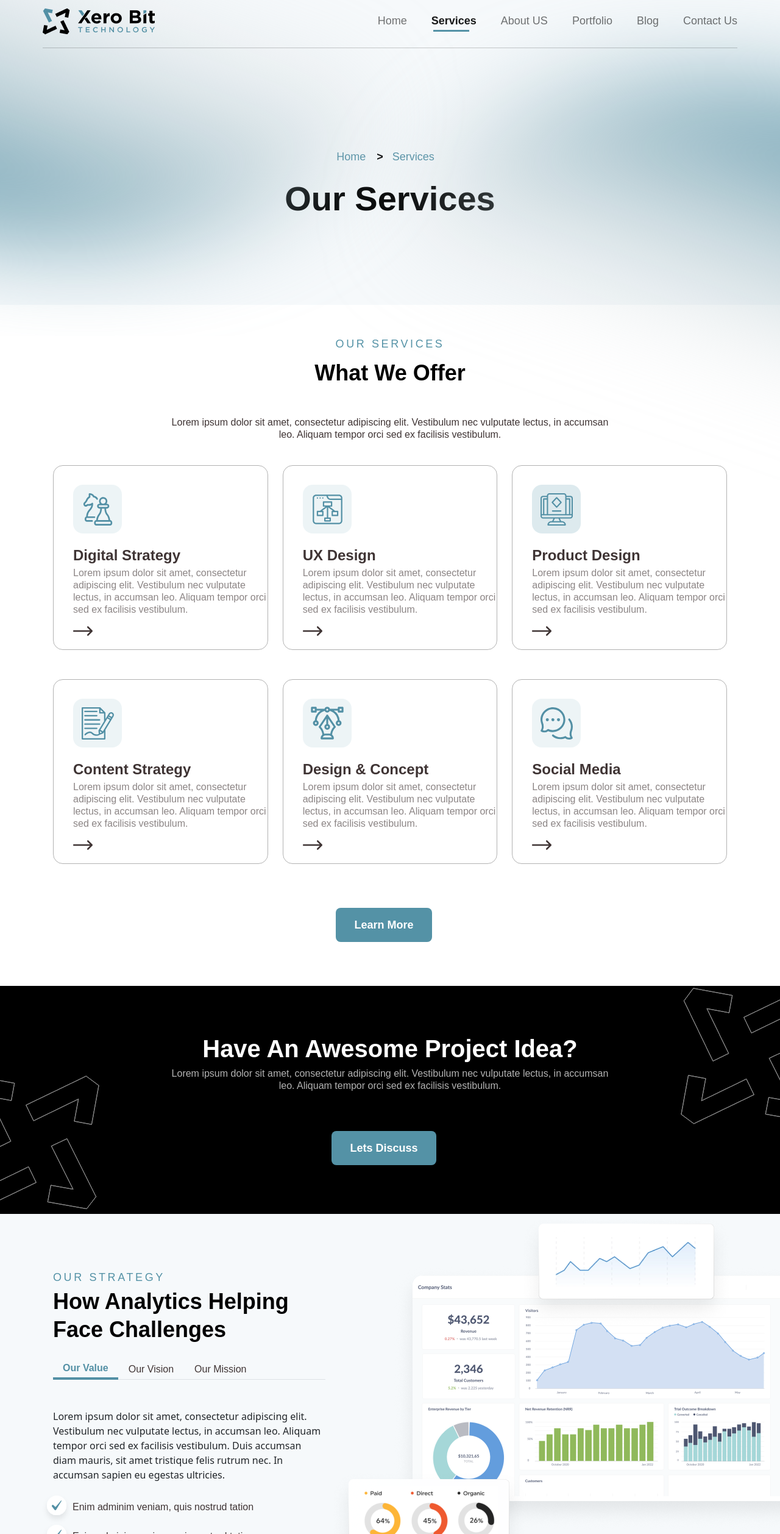
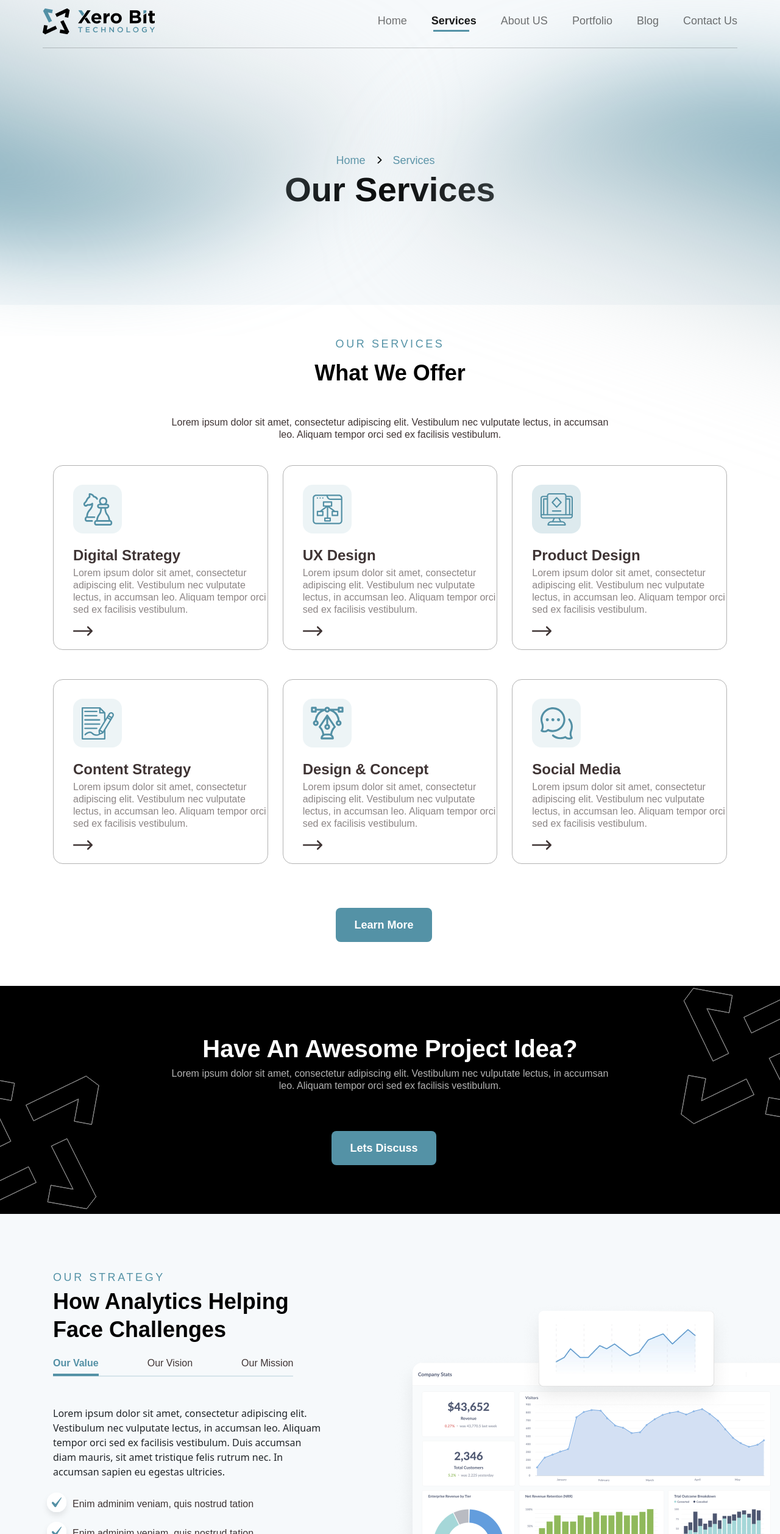
Before and after one commit to bilal060/xeroBitTechnology, a Next.js app: page /services in a window 1280 px wide. Shown: the top 2516 px of the page at 61% size. Built offline with nearby package versions, Linux system fonts and the light colour scheme.

Commit message:
merge code

```diff
--- a/component/services/Strategy.tsx
+++ b/component/services/Strategy.tsx
@@ -9,13 +9,13 @@ function Strategy() {
                 <div className='container'>
                     <div className='row'>
                         <div className='col-md-12 col-lg-5 col-12 mt-5 strategy-tabs content-center'>
-                            <h6 className='font-weight-500'>Our strategy</h6>
-                            <h2 className='font-weight-700 mt-2 text_center_justification'>How Analytics Helping Face Challenges</h2>
+                            <h6 className='font-weight-500 font-18-17'>Our strategy</h6>
+                            <h2 className='font-weight-700 font-36-46 mt-2 text_center_justification'>How Analytics Helping Face Challenges</h2>
                             <nav className='mt-4'>
                                 <div className="nav nav-tabs" id="nav-tab" role="tablist">
-                                    <button className="nav-link active nav_link" id="nav-home-tab" data-bs-toggle="tab" data-bs-target="#nav-home" type="button" role="tab" aria-controls="nav-home" aria-selected="true">Our Value</button>
-                                    <button className="nav-link nav_link" id="nav-profile-tab" data-bs-toggle="tab" data-bs-target="#nav-profile" type="button" role="tab" aria-controls="nav-profile" aria-selected="false">Our Vision</button>
-                                    <button className="nav-link nav_link" id="nav-contact-tab" data-bs-toggle="tab" data-bs-target="#nav-contact" type="button" role="tab" aria-controls="nav-contact" aria-selected="false">Our Mission</button>
+                                    <button className="nav-link active nav_link btn_toggle font-weight-400 font-16-15 text-dark-gray" id="nav-home-tab" data-bs-toggle="tab" data-bs-target="#nav-home" type="button" role="tab" aria-controls="nav-home" aria-selected="true">Our Value</button>
+                                    <button className="nav-link nav_link btn_toggle font-weight-400 font-16-15 text-dark-gray" id="nav-profile-tab" data-bs-toggle="tab" data-bs-target="#nav-profile" type="button" role="tab" aria-controls="nav-profile" aria-selected="false">Our Vision</button>
+                                    <button className="nav-link nav_link btn_toggle font-weight-400 font-16-15 text-dark-gray" id="nav-contact-tab" data-bs-toggle="tab" data-bs-target="#nav-contact" type="button" role="tab" aria-controls="nav-contact" aria-selected="false">Our Mission</button>
                                 </div>
                             </nav>
                             <div className="tab-content" id="nav-tabContent">
--- a/pages/services/index.tsx
+++ b/pages/services/index.tsx
@@ -18,7 +18,7 @@ export default function Servicespage() {
                         <a href='' className='pagination-link'>Home</a>
                         <a href='' >Services</a>
                     </div>
-                    <h1>Our Services</h1>
+                    <h1 className='font-weight-700 font-56'>Our Services</h1>
                 </div>
             </header>
             <Services />
--- a/styles/globals.css
+++ b/styles/globals.css
@@ -159,8 +159,8 @@ select {
 	font-weight: 600;
 }
 
-.font-weight-5700 {
-	font-weight: 5700;
+.font-weight-700 {
+	font-weight: 700;
 }
 
 .font-weight-800 {
@@ -371,7 +371,7 @@ ul li .active::after {
 	border: none;
 }
 
-.custom-navbar {}
+/* .custom-navbar {} */
 
 /* services */
 
@@ -928,7 +928,7 @@ select {
 	align-items: center;
 }
 
-.main-header .mainheader-hero h1 {
+/* .main-header .mainheader-hero h1 {
 	font-family: var(--ff-primary);
 	font-style: normal;
 	font-weight: 700;
@@ -939,7 +939,7 @@ select {
 	color: #000000;
 	padding-top: 30px;
 
-}
+} */
 
 .main-header .mainheader-hero h1::before {
 	content: url(../assets/images/Ellipseleft.svg);
@@ -969,7 +969,7 @@ select {
 }
 
 .main-header .mainheader-hero .pagination-link::after {
-	content: '>';
+	content: url(../assets/images/right-arrow.svg);
 	height: 12px;
 	display: inline-block;
 	position: relative;
@@ -1129,39 +1129,6 @@ select {
 
 .services-strategy {
 	background: rgba(83, 144, 165, 0.05);
-}
-
-
-/* .services-strategy h3,
-.uxui-design h3 {
-	font-family: var(--ff-primary);
-	font-style: normal;
-	font-weight: 700;
-	font-size: 36px;
-	line-height: 46px;
-	text-transform: capitalize;
-	color: #000000;
-} */
-
-.services-strategy .nav-tabs .nav_link {
-	font-family: var(--ff-primary);
-	font-style: normal;
-	font-weight: 400;
-	font-size: 16px;
-	line-height: 15px;
-	color: #3F3434;
-}
-
-.services-strategy .nav-tabs .nav_link.active {
-	font-family: var(--ff-primary);
-	font-style: normal;
-	font-weight: 700;
-	font-size: 16px;
-	line-height: 15px;
-	color: #5390A5;
-	border: none;
-	border-bottom: 4px solid #5390A5;
-	background: none !important;
 }
 
 /* .strategy-tabs {
@@ -1642,6 +1609,53 @@ select {
 
   .image_right_container {
 	position: absolute;
-	top: 0;
+	top: 18%;
 	right: 0;
   }
+
+.services-strategy .nav-tabs .nav-link, .services-strategy .nav-link:focus{
+	border-top: none !important;
+	border-left: none !important;
+	border-right: none !important;
+    border-bottom: none !important;
+	padding: 0px !important;
+}
+
+.services-strategy .nav-tabs{
+	width: max-content;
+	gap:80px;
+	border-top: none !important;
+	border-left: none !important;
+	border-right: none !important;
+	border-bottom: 2px solid #5390A533 !important;
+	padding-bottom: 14px;
+}
+.services-strategy .nav-tabs .nav_link {
+	font-family: var(--ff-primary);
+	font-style: normal;
+	font-weight: 400;
+	font-size: 16px;
+	line-height: 15px;
+	color: #3F3434;
+}
+
+.services-strategy .nav-tabs .nav_link.active {
+	font-family: var(--ff-primary);
+	font-style: normal;
+	font-weight: 700;
+	font-size: 16px;
+	line-height: 15px;
+	color: #5390A5;
+	border: none;
+	background: none !important;
+	position: relative;
+}
+.services-strategy .nav-tabs .nav_link.active::after {
+    content: "";
+    width: 100%;
+    height: 4px;
+    background: var(--clr-primary);
+    position: absolute;
+    bottom: -14px;
+    left: 0px;
+}
```
Also changed, not shown: assets/images/right-arrow.svg (added).
